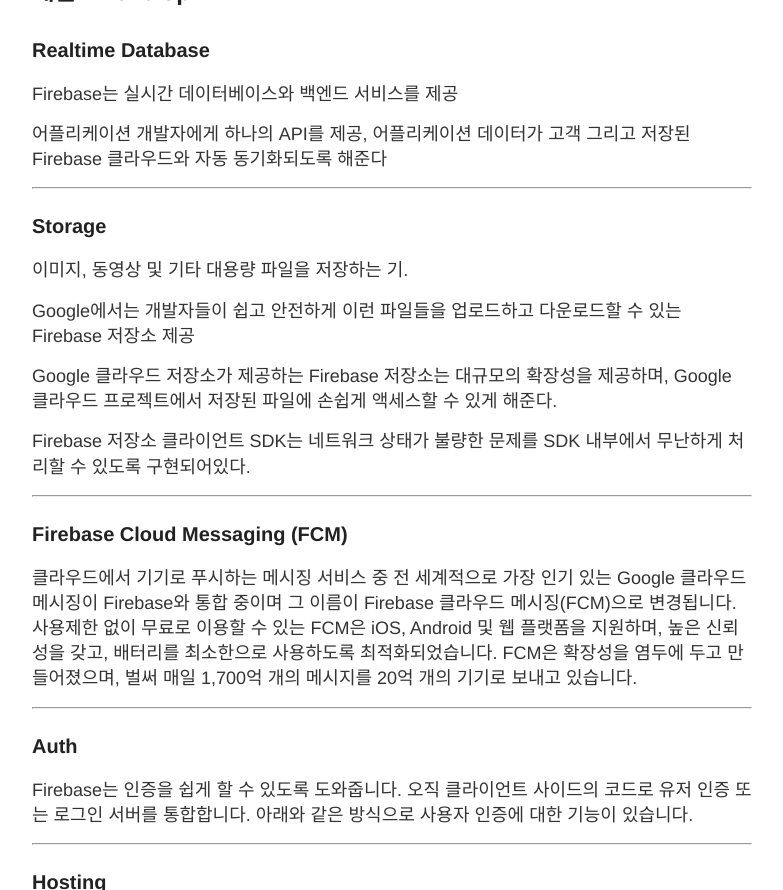
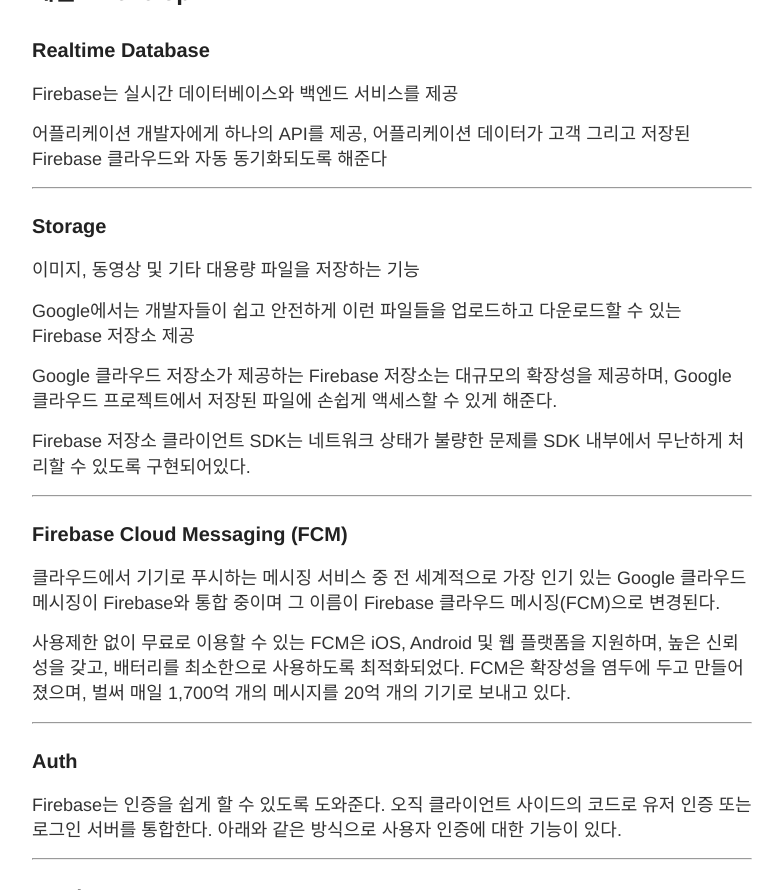
Before and after one commit to songssss/songssss.github.io, a Jekyll site: the page built from _posts/2017-04-30-firebase2.md, in a window 1280 px wide and 1400 px high, scrolled down 956 px, cut to the strip 0-890 px from the top of the window. Shown: the whole strip, without its empty margins (248-1031 px from the left). Built offline with Jekyll 4.4.1, drawn with Linux system fonts in a browser that asks for light colours; comment, search, counter and statistics services are not loaded; some of the changed text lies outside the part shown.

Commit message:
Update 2017-04-30-firebase2.md

```diff
--- a/_posts/2017-04-30-firebase2.md
+++ b/_posts/2017-04-30-firebase2.md
@@ -5,9 +5,9 @@
 - firebase
 ---
 
-Firebase realtime Dtabase / Authentication / Hosting
+Firebase 파어이베이스
 
-[![Video Label](http://img.youtube.com/vi/fgT6r4f9Apc/0.jpg)](https://youtu.be/fgT6r4f9Apc?t=0s) Video Label
+[![Video Label](http://img.youtube.com/vi/fgT6r4f9Apc/0.jpg)](https://youtu.be/fgT6r4f9Apc?t=0s) Firebase 소개: 통합된 앱 플랫폼
 
 ---
 
@@ -37,7 +37,7 @@
 
 ### Storage
 
-이미지, 동영상 및 기타 대용량 파일을 저장하는 기.
+이미지, 동영상 및 기타 대용량 파일을 저장하는 기능
 
 Google에서는 개발자들이 쉽고 안전하게 이런 파일들을 업로드하고 다운로드할 수 있는 Firebase 저장소 제공
 
@@ -51,26 +51,28 @@
 
 ### Firebase Cloud Messaging (FCM)
 
-클라우드에서 기기로 푸시하는 메시징 서비스 중 전 세계적으로 가장 인기 있는 Google 클라우드 메시징이 Firebase와 통합 중이며 그 이름이 Firebase 클라우드 메시징(FCM)으로 변경됩니다. 사용제한 없이 무료로 이용할 수 있는 FCM은 iOS, Android 및 웹 플랫폼을 지원하며, 높은 신뢰성을 갖고, 배터리를 최소한으로 사용하도록 최적화되었습니다. FCM은 확장성을 염두에 두고 만들어졌으며, 벌써 매일 1,700억 개의 메시지를 20억 개의 기기로 보내고 있습니다.
+클라우드에서 기기로 푸시하는 메시징 서비스 중 전 세계적으로 가장 인기 있는 Google 클라우드 메시징이 Firebase와 통합 중이며 그 이름이 Firebase 클라우드 메시징(FCM)으로 변경된다.
+
+사용제한 없이 무료로 이용할 수 있는 FCM은 iOS, Android 및 웹 플랫폼을 지원하며, 높은 신뢰성을 갖고, 배터리를 최소한으로 사용하도록 최적화되었다. FCM은 확장성을 염두에 두고 만들어졌으며, 벌써 매일 1,700억 개의 메시지를 20억 개의 기기로 보내고 있다.
 
 ---
 
 ### Auth
 
-Firebase는 인증을 쉽게 할 수 있도록 도와줍니다. 오직 클라이언트 사이드의 코드로 유저 인증 또는 로그인 서버를 통합합니다. 아래와 같은 방식으로 사용자 인증에 대한 기능이 있습니다.
+Firebase는 인증을 쉽게 할 수 있도록 도와준다. 오직 클라이언트 사이드의 코드로 유저 인증 또는 로그인 서버를 통합한다. 아래와 같은 방식으로 사용자 인증에 대한 기능이 있다.
 
 ---
 
 ### Hosting
 
-[![Video Label](http://img.youtube.com/vi/O17OWyx08Cg/0.jpg)](https://youtu.be/O17OWyx08Cg?list=PLl-K7zZEsYLmOF_07IayrTntevxtbUxDL?t=0s) Video Label
+[![Video Label](http://img.youtube.com/vi/O17OWyx08Cg/0.jpg)](https://youtu.be/O17OWyx08Cg?list=PLl-K7zZEsYLmOF_07IayrTntevxtbUxDL?t=0s)파이어베이스 소개
 
 
 ---
 
 ### Remote Config
 
-[![Video Label](http://img.youtube.com/vi/_CXXVFPO6f0/0.jpg)](https://youtu.be/_CXXVFPO6f0?t=0s) Video Label
+[![Video Label](http://img.youtube.com/vi/_CXXVFPO6f0/0.jpg)](https://youtu.be/_CXXVFPO6f0?t=0s) Remote Config
 
 
 
```
